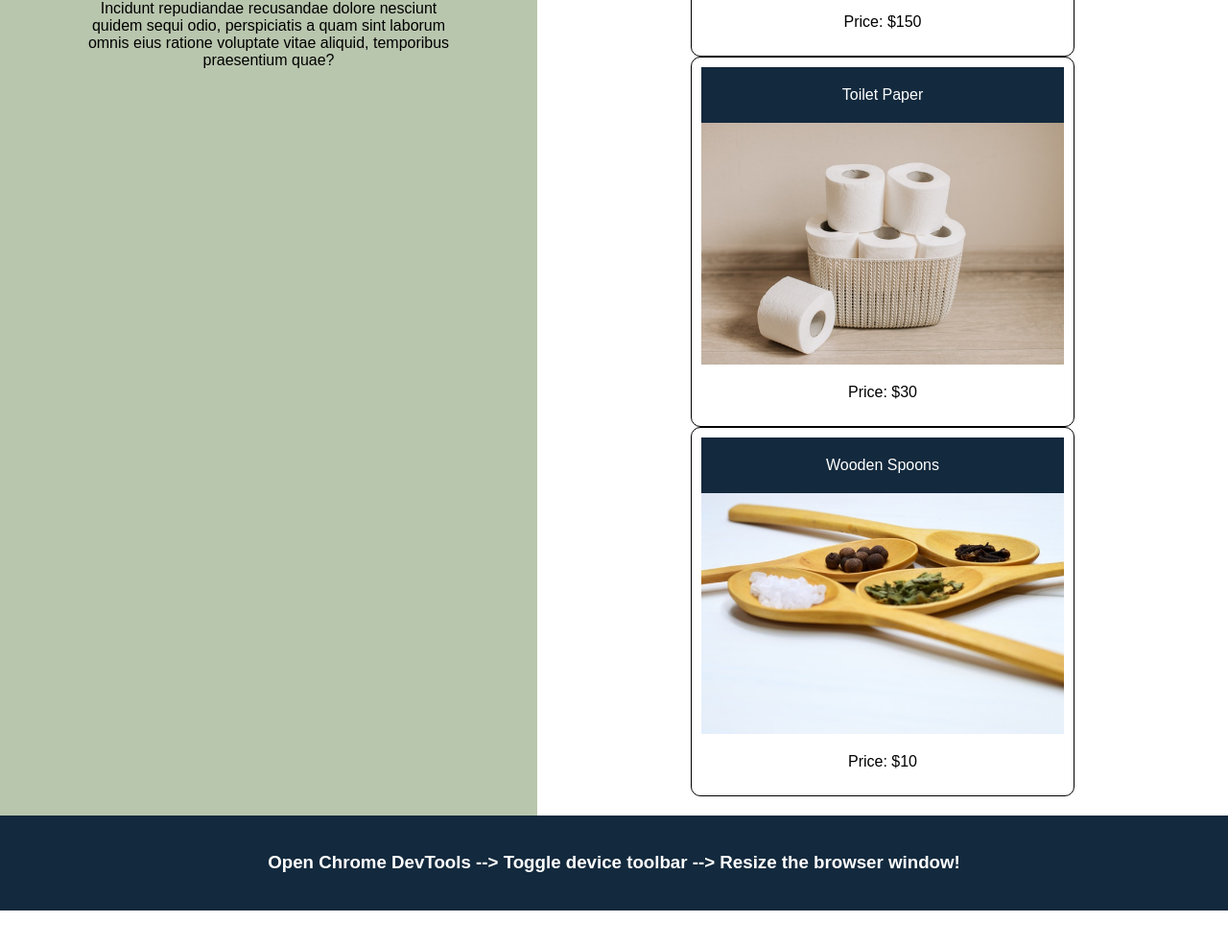
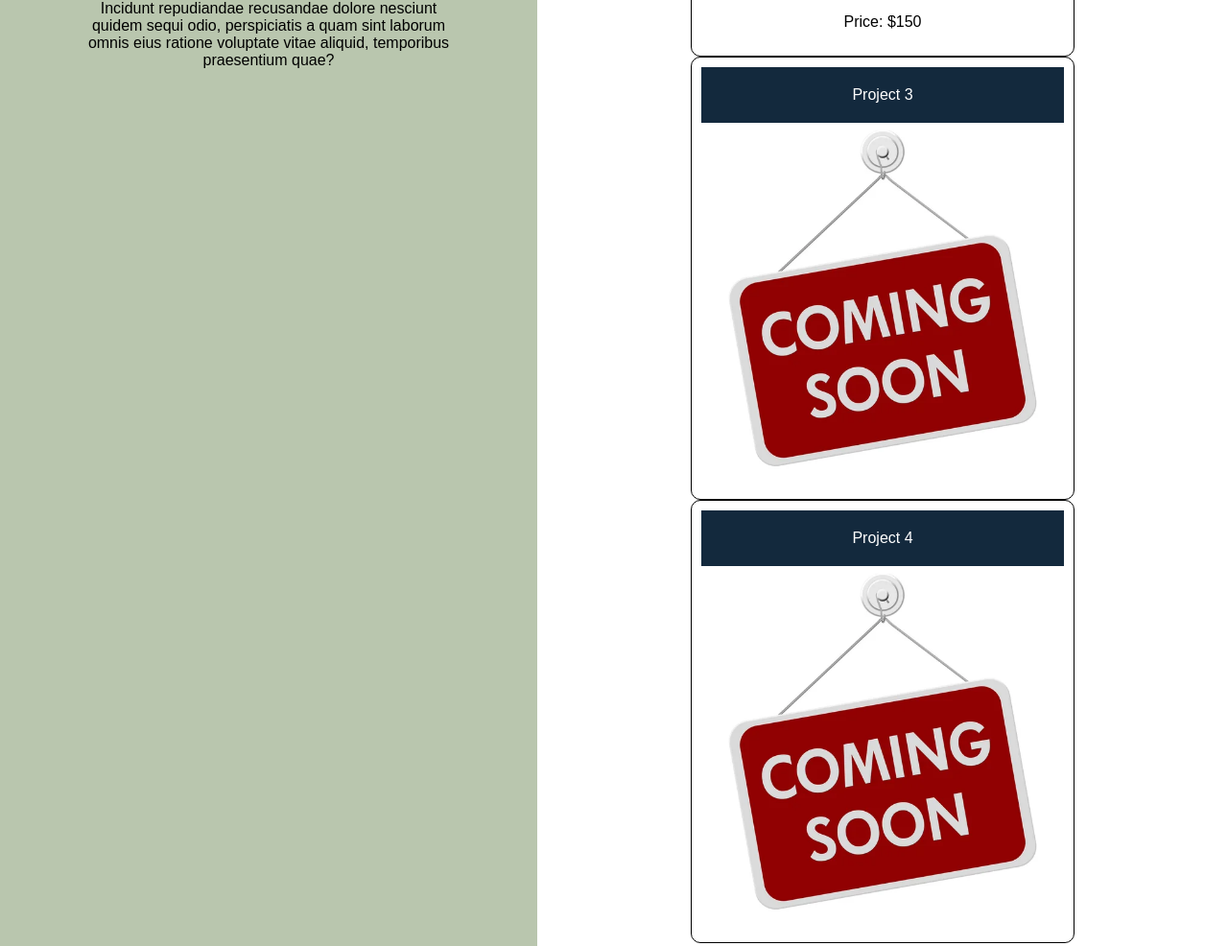
Before and after one commit to Popiuy/portfolio-2, a plain HTML site: page index.html in a window 1280 px wide. Shown: the part 880-1866 px from the top of the page at 96% size. Before the commit the page ends 1829 px from the top, so only its background shows below. Drawn offline with Linux system fonts and the light colour scheme.

Commit message:
added coming soon

```diff
--- a/index.html
+++ b/index.html
@@ -44,20 +44,18 @@
           <p>Price: $150</p>
         </section>
         <section class="card">
-          <header>Toilet Paper</header>
+          <header>Project 3</header>
           <img
-            src="./assets/images/toilet-paper.jpg"
-            alt="rolls of toilet paper in a basket"
+            src="./assets/images/coming-soon2.jpg"
+            alt="project is coming soon"
           />
-          <p>Price: $30</p>
         </section>
         <section class="card">
-          <header>Wooden Spoons</header>
+          <header>Project 4</header>
           <img
-            src="./assets/images/wooden-spoons.jpg"
-            alt="4 wooden spoons with different seasonings"
+            src="./assets/images/coming-soon2.jpg"
+            alt="project is coming soon"
           />
-          <p>Price: $10</p>
         </section>
       </div>
     </main>
```
Also changed, not shown: assets/images/coming-soon2.jpg (added).
